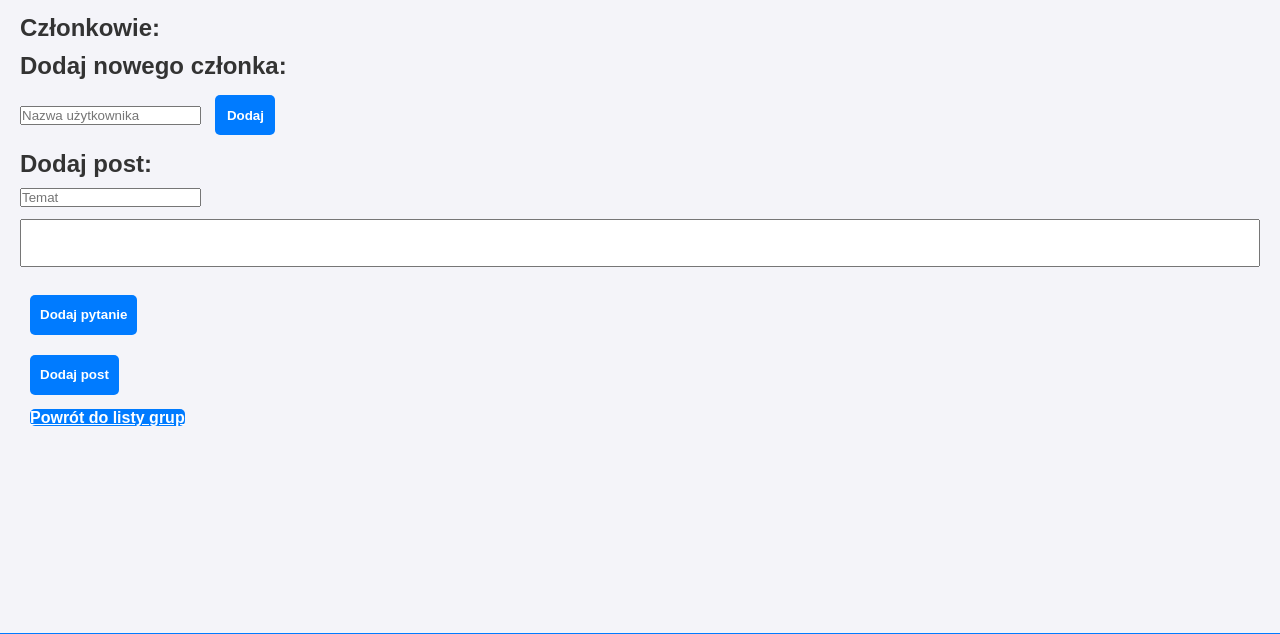
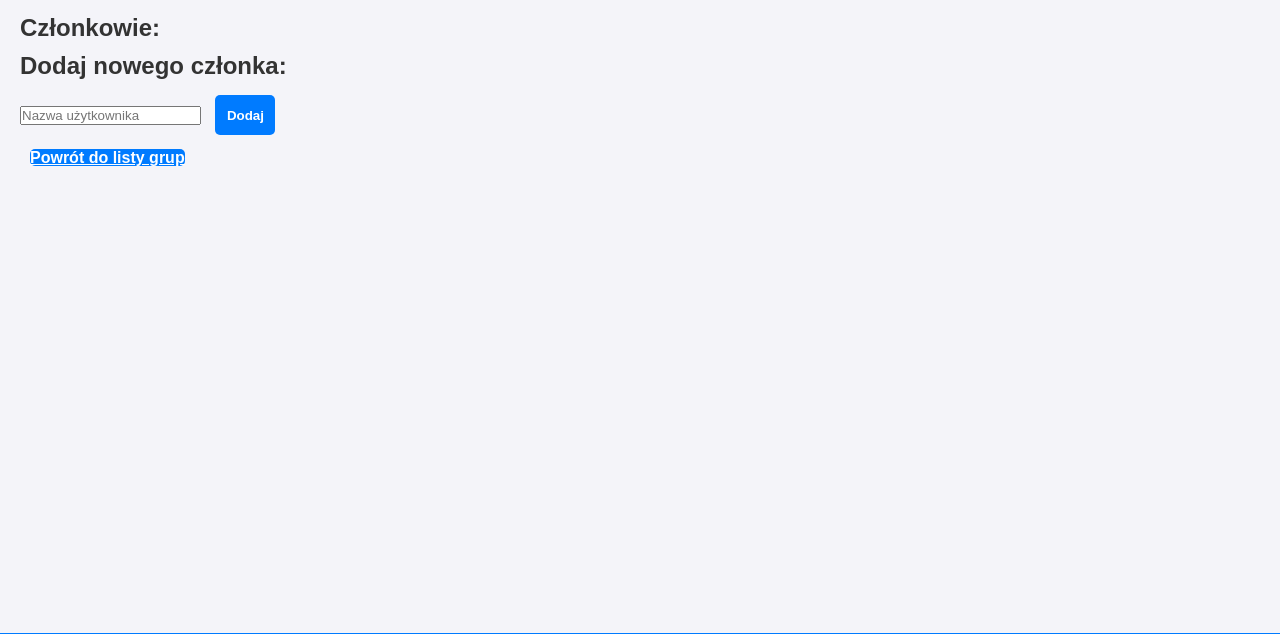
Before and after one commit to GreenAvian/TeamReflect_zut_project, a Django app: template TeamReflectApp/templates/group_detail.html in a window 1280 px wide. Shown: the part 121-755 px from the top of the page. Run offline with Django 5.2, Linux system fonts and the light colour scheme; the template is opened without the code that fills it, so the values that code supplies are empty.

Commit message:
Adding a post has a seperate page

```diff
--- a/TeamReflectApp/templates/group_detail.html
+++ b/TeamReflectApp/templates/group_detail.html
@@ -27,19 +27,6 @@
     <button class="generic_button" type="submit" name="add_member">Dodaj</button>
 </form>
 
-<h2>Dodaj post:</h2>
-<form method="post" action="{% url 'leader_post' %}">
-    {% csrf_token %}
-    <input type="text" name="topic" placeholder="Temat">
-    <textarea class = "feedback-content-form" name="content" placeholder="Treść">{{ profile.description }} </textarea>
-    <button class="generic_button" id="addPollOptionBtn" onclick="addPollOptionFunc('pollOptionContainer')" type="button">Dodaj pytanie</button>
-    <div id="pollOptionContainer">
-        <!-- New poll options will go here -->
-    </div>
-    <button class="generic_button" type="submit" name="submit_post">Dodaj post</button>
-</form>
-
-
 <a class="generic_button group-back-btn" href="{% url 'group_list' %}">Powrót do listy grup</a>
 
 {% endblock %}
```
